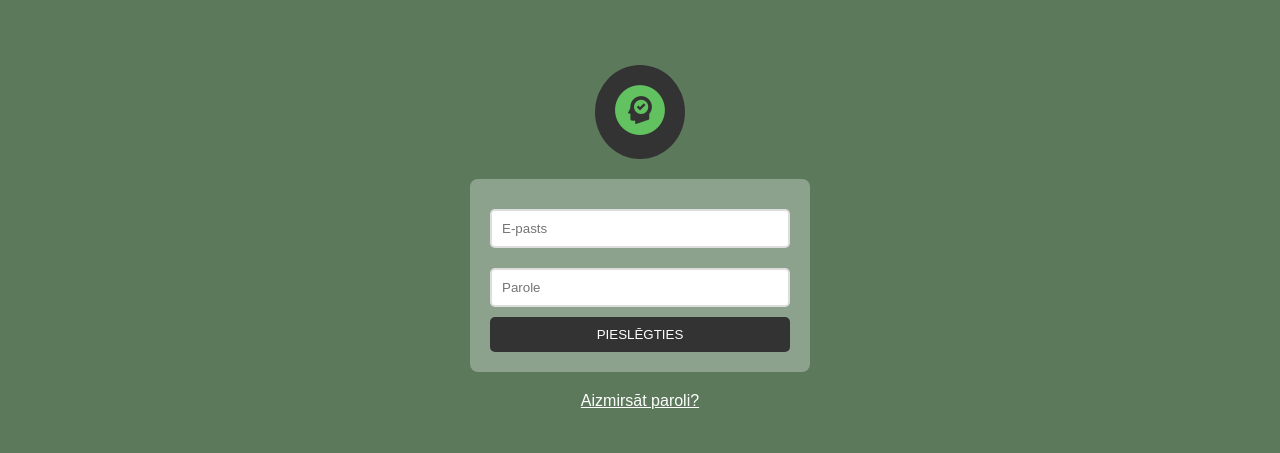
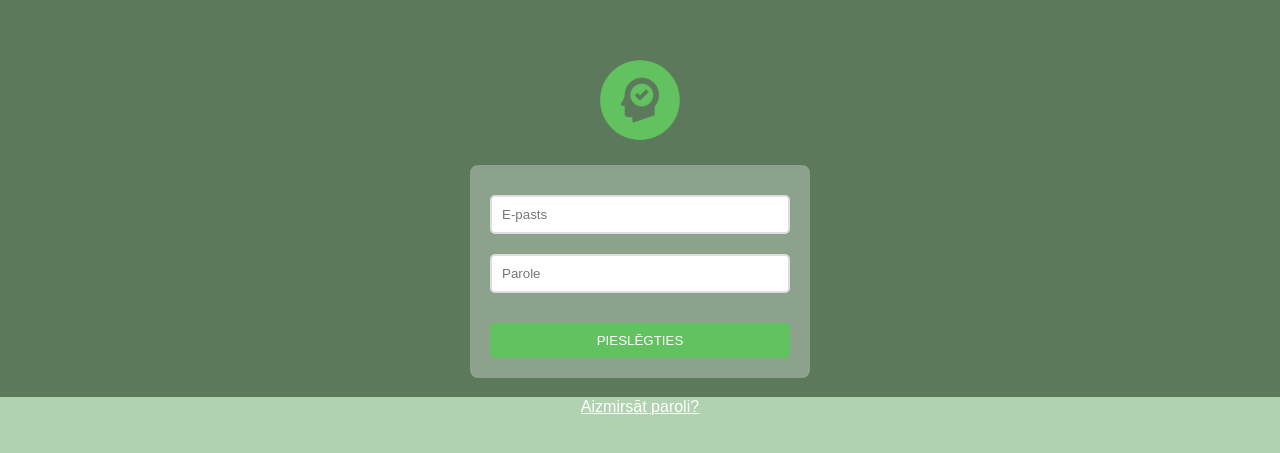
Before and after one commit to prolgan/voice.io, a React (Create React App) app: page /Login in a window 1280 px wide. Shown: the part 163-616 px from the top of the page. Built offline with nearby package versions, Linux system fonts and the light colour scheme.

Commit message:
LoginPageChanges/login.css addition

```diff
--- a/src/Pages/Login.jsx
+++ b/src/Pages/Login.jsx
@@ -1,11 +1,11 @@
 import React from 'react';
-import '../index.css';
+import '../Pages/login.css';
 import logo from '../Assets/logo_small.png';
 
 function Login() {
   return (
     <div className="Login">
-      <header className="Login-header">
+      <header className="Login-header two-tone-background">
         <div className="logo-container">
           <img src={logo} className="Login-logo" alt="logo" />
         </div>
--- /dev/null
+++ b/src/Pages/login.css
@@ -0,0 +1,66 @@
+    .Login {
+    text-align: center;
+    font-family: Arial, sans-serif;
+  }
+
+  .Login-header {
+    min-height: 100vh;
+    display: flex;
+    flex-direction: column;
+    align-items: center;
+    justify-content: center;
+    background: linear-gradient(
+      to bottom,
+      #5c795b 70%,
+      #b1d2b1 70%
+    );
+  }
+
+
+  .logo-container {
+    padding: 1px;
+    border-radius: 50%;
+    margin-bottom: 20px;
+    background: transparent;
+  }
+
+
+  .Login-logo {
+    height: 80px;
+  }
+
+  .login-form {
+    display: flex;
+    flex-direction: column;
+    width: 300px;
+    background: rgba(255, 255, 255, 0.3);
+    padding: 20px;
+    border-radius: 8px;
+  }
+
+  .login-form input[type="email"],
+  .login-form input[type="password"] {
+    margin: 10px 0;
+    padding: 10px;
+    border-radius: 5px;
+    border: 2px solid #ddd;
+  }
+
+  .login-form button {
+    background-color: #62c260;
+    color: white;
+    border: none;
+    padding: 10px 20px;
+    text-align: center;
+    text-decoration: none;
+    display: inline-block;
+    margin-top: 20px;
+    cursor: pointer;
+    width: 100%;
+    border-radius: 4px;
+  }
+
+  .forgot-password-link {
+    color: #fff;
+    margin-top: 20px;
+  }
--- a/src/index.css
+++ b/src/index.css
@@ -11,59 +11,3 @@ code {
   font-family: source-code-pro, Menlo, Monaco, Consolas, 'Courier New',
     monospace;
 }
-
-.Login {
-  text-align: center;
-  font-family: Arial, sans-serif;
-}
-
-.Login-header {
-  background-color: #5c795b;
-  min-height: 100vh;
-  display: flex;
-  flex-direction: column;
-  align-items: center;
-  justify-content: center;
-}
-
-.logo-container {
-  background-color: #333;
-  padding: 20px;
-  border-radius: 50%;
-  margin-bottom: 20px;
-}
-
-.Login-logo {
-  height: 50px;
-}
-
-.login-form {
-  display: flex;
-  flex-direction: column;
-  width: 300px;
-  background: rgba(255, 255, 255, 0.3);
-  padding: 20px;
-  border-radius: 8px;
-}
-
-.login-form input[type="email"],
-.login-form input[type="password"] {
-  margin: 10px 0;
-  padding: 10px;
-  border-radius: 5px;
-  border: 2px solid #ddd;
-}
-
-.login-form button {
-  background-color: #333;
-  color: white;
-  padding: 10px;
-  border: none;
-  cursor: pointer;
-  border-radius: 5px;
-}
-
-.forgot-password-link {
-  color: #fff;
-  margin-top: 20px;
-}
```
